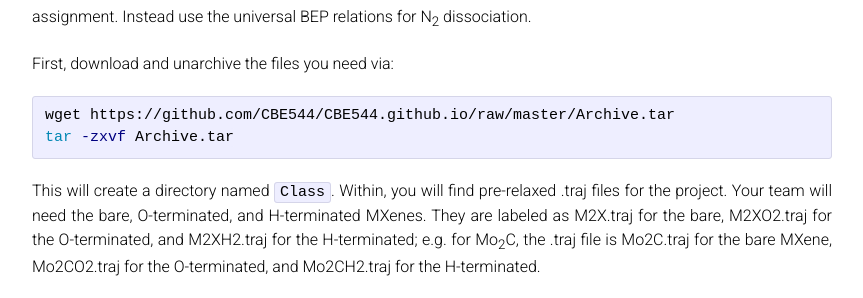
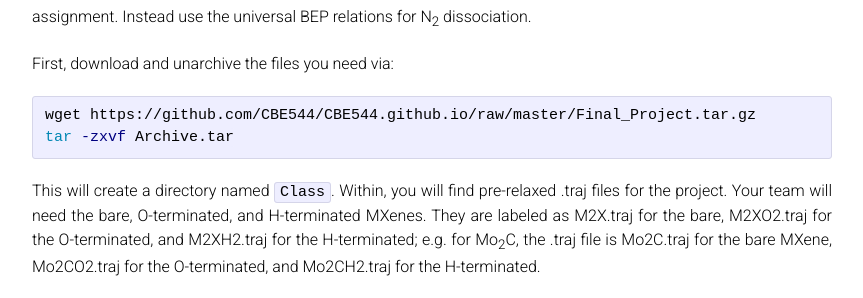
Before and after one commit to vojale/CBE544-2018.github.io, a Jekyll site: the page built from ProjectDescription.md, in a window 1280 px wide and 900 px high, scrolled down 2482 px. Shown: the part 153-451 px from the top of the window, without its empty margins (208-1071 px from the left). Built offline with Jekyll 4.4.1, drawn with Linux system fonts in a browser that asks for light colours; formulas are drawn with MathJax 3; our own code applies the rules of GitHub Pages for plain Markdown files; part of the change alters nothing that is shown.

Commit message:
Update ProjectDescription.md

````diff
--- a/ProjectDescription.md
+++ b/ProjectDescription.md
@@ -80,7 +80,7 @@ To describe the full reaction on your catalytic system, you will need to calcula
 First, download and unarchive the files you need via:
 
 ```bash
-wget https://github.com/CBE544/CBE544.github.io/raw/master/Archive.tar
+wget https://github.com/CBE544/CBE544.github.io/raw/master/Final_Project.tar.gz
 tar -zxvf Archive.tar
 ```
 
````
